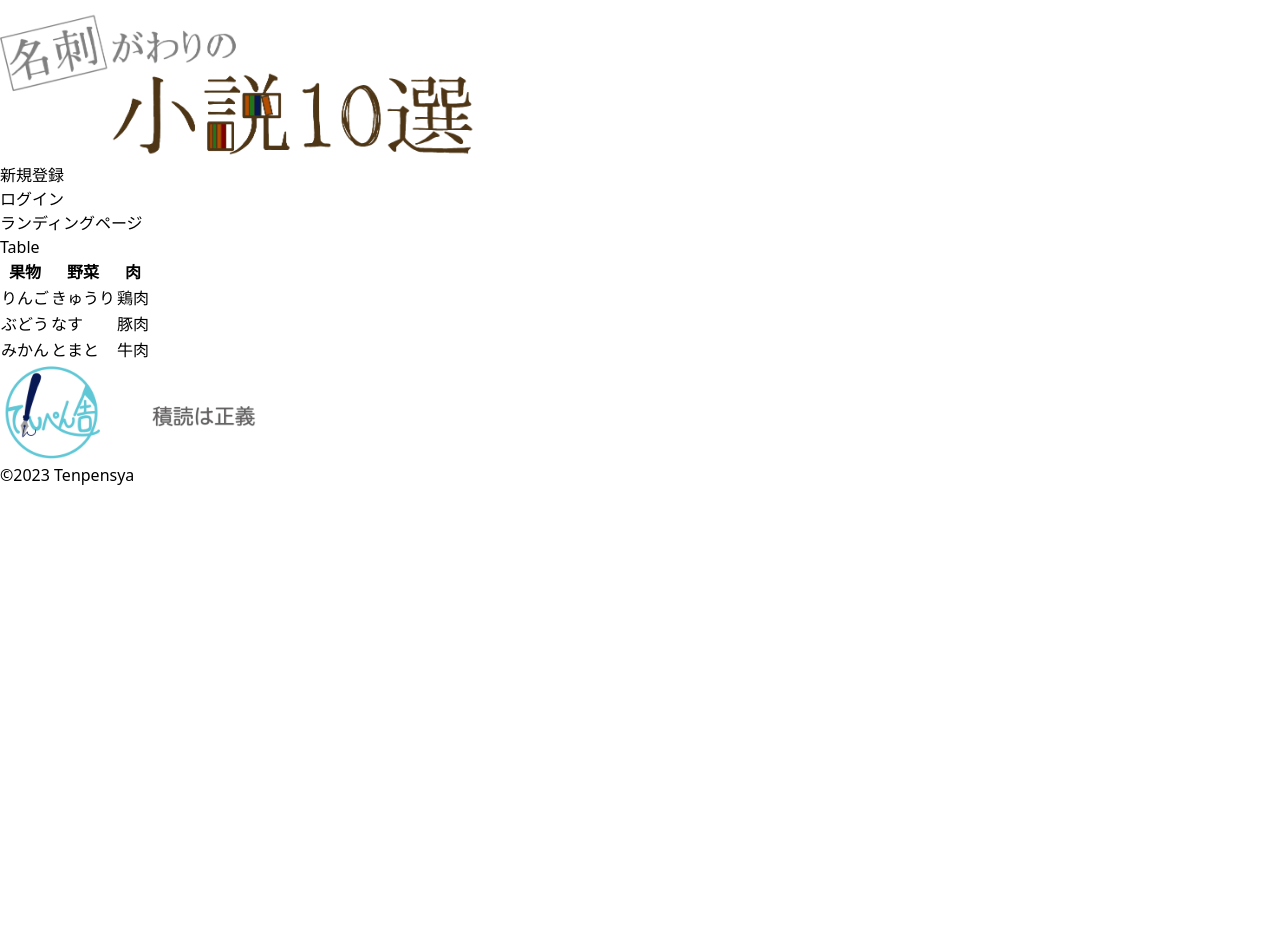
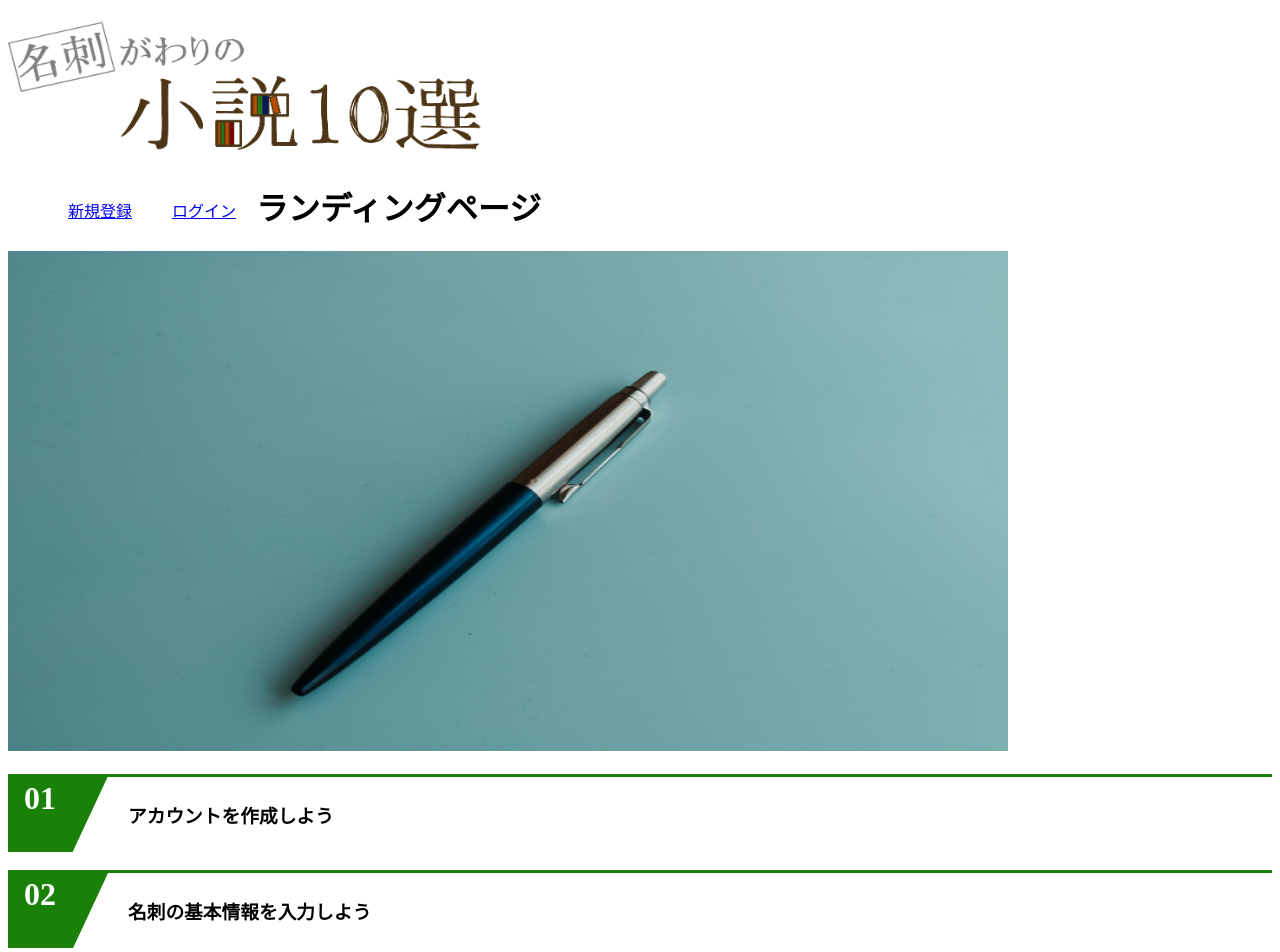
Before and after one commit to ryo3568/10_novels_as_business_cards, a Next.js app: page / in a window 1280 px wide. Shown: the top 952 px of the page. Before the commit the page ends 800 px from the top, so only its background shows below. Built offline with nearby package versions, Linux system fonts and the light colour scheme.

Commit message:
#25ランディングページのcss追加

```diff
--- a/pages/index.js
+++ b/pages/index.js
@@ -7,7 +7,7 @@ const LandingPage = () => {
     <div>
       <Head><title>名刺がわりの小説10選</title></Head>
       <header>
-          <div><Link href="/">
+          <div className="header-logo"><Link href="/">
             <Image src="/header-logo.png" width="482" height="150" alt="header logo"/>
           </Link></div>
           <nav>
@@ -17,37 +17,16 @@ const LandingPage = () => {
               </ul>
           </nav>
       </header>
+
       <h1>ランディングページ</h1>
       {/* 以下はTailWindCSSの適用例です。消してもかまいません */}
-      <div className="min-h-screen flex-col flex justify-center items-center">
-      <h1 className="text-4xl mb-5">Table</h1>
-      <table className="border-collapse border border-slate-400">
-        <thead>
-          <tr>
-            <th className="border border-slate-500 px-4 py-2 bg-slate-100 font-bold">果物</th>
-            <th className="border border-slate-500 px-4 py-2 bg-slate-100 font-bold">野菜</th>
-            <th className="border border-slate-500 px-4 py-2 bg-slate-100 font-bold">肉</th>
-          </tr>
-        </thead>
-        <tbody>
-          <tr>
-            <td className="border border-slate-500 px-4 py-2">りんご</td>
-            <td className="border border-slate-500 px-4 py-2">きゅうり</td>
-            <td className="border border-slate-500 px-4 py-2">鶏肉</td>
-          </tr>
-          <tr>
-            <td className="border border-slate-500 px-4 py-2">ぶどう</td>
-            <td className="border border-slate-500 px-4 py-2">なす</td>
-            <td className="border border-slate-500 px-4 py-2">豚肉</td>
-          </tr>
-          <tr>
-            <td className="border border-slate-500 px-4 py-2">みかん</td>
-            <td className="border border-slate-500 px-4 py-2">とまと</td>
-            <td className="border border-slate-500 px-4 py-2">牛肉</td>
-          </tr>
-        </tbody>
-       </table>
-      </div>
+
+      <Image src="/img1.jpg" width="1000" height="500" alt="landing-photo"/>
+      <h3><span>01</span>アカウントを作成しよう</h3>
+      <h3><span>02</span>名刺の基本情報を入力しよう</h3>
+      <h3><span>03</span>名刺がわりにしたい本を10冊登録しよう</h3>
+      <h3><span>04</span>本についてのコメントを登録しよう</h3>
+      <h3><span>05</span>QRコードをダウンロードしよう</h3>
     </div>
   )
 }
--- a/styles/globals.css
+++ b/styles/globals.css
@@ -1,3 +1,46 @@
-@import "~tailwindcss/base";
-@import "~tailwindcss/components";
-@import "~tailwindcss/utilities";
+/* @import "~tailwindcss/base"; */
+/* @import "~tailwindcss/components"; */
+/* @import "~tailwindcss/utilities"; */
+
+/* ヘッダー */
+
+header li{
+    float:left;
+    list-style:none;
+    margin:20px;
+
+}
+/* フッター */
+
+/* ランディングページ */
+h3 {
+    position: relative;
+    overflow: hidden;
+    padding: 1.5rem 2rem 1.5rem 120px;
+    border-top: 3px solid #198008;
+  }
+
+  h3:before {
+    position: absolute;
+    top: -150%;
+    left: -100px;
+    width: 190px;
+    height: 300%;
+    content: '';
+    -webkit-transform: rotate(25deg);
+    transform: rotate(25deg);
+    background: #198008;
+  }
+
+  h3 span {
+    font-size: 28px;
+    font-size: 2rem;
+    position: absolute;
+    z-index: 0;
+    top: 0;
+    left: 0;
+    display: block;
+    padding-top: 3px;
+    padding-left: 16px;
+    color: #fff;
+  }
```
